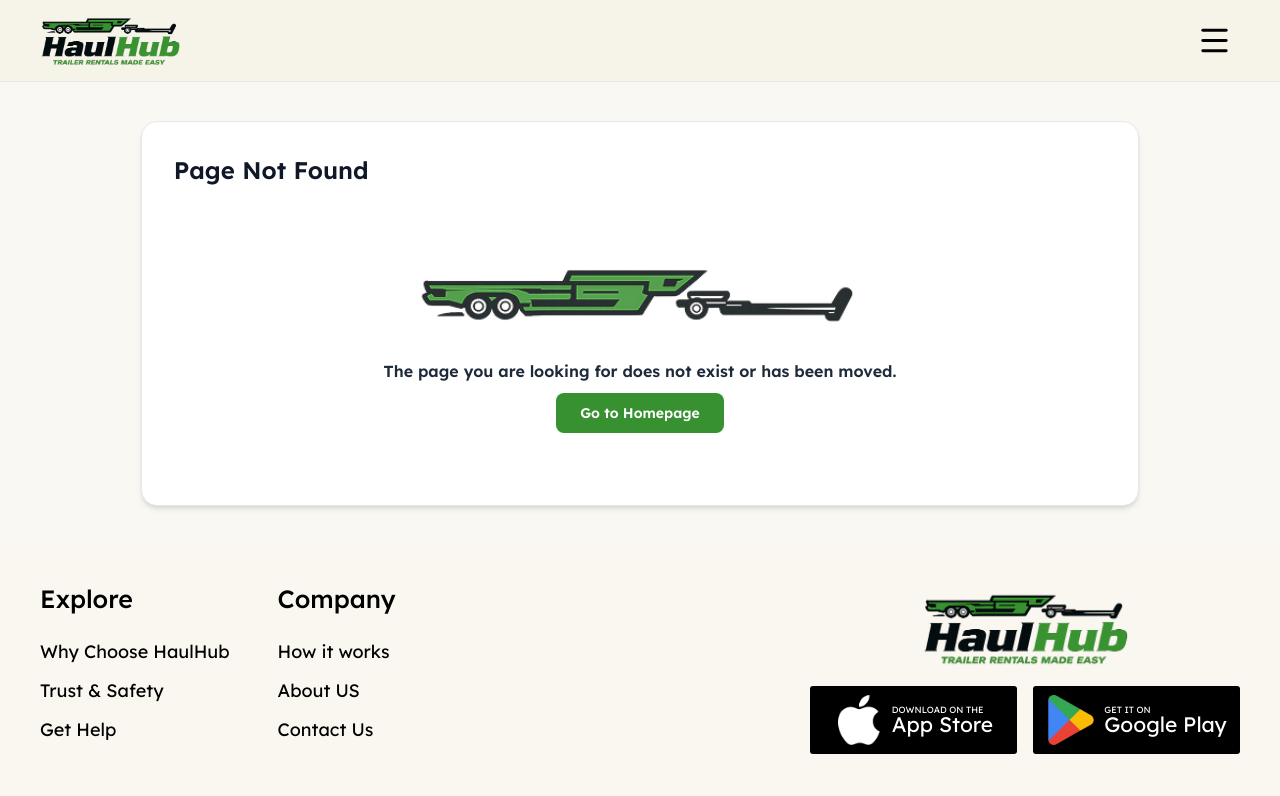
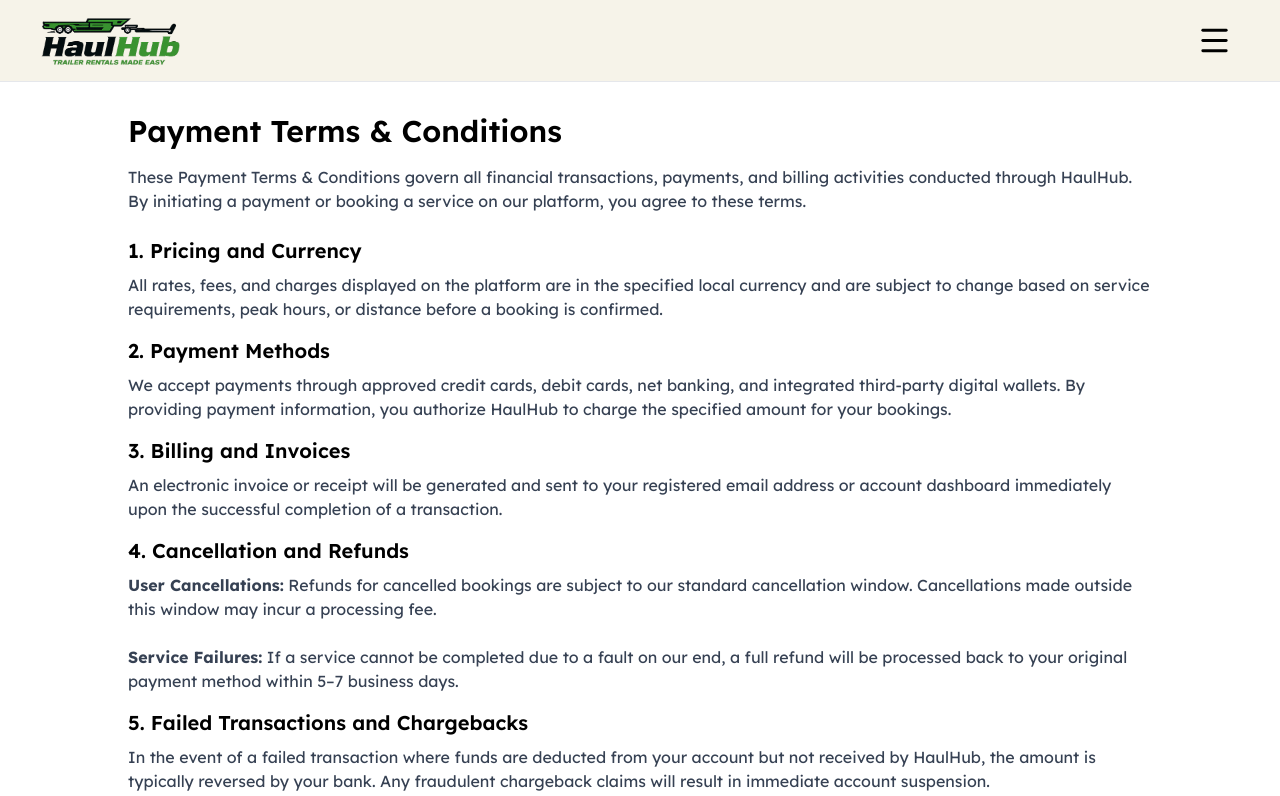
Before and after one commit to devakash400/HaulHub_ReactJS, a React (Create React App) app: page /payment-terms in a window 1280 px wide. Shown: the top 796 px of the page. Built offline with nearby package versions, Linux system fonts and the light colour scheme; no server answers.

Commit message:
bug id 44 in Haulhub Web 10 Jun 2026

```diff
--- a/src/App.tsx
+++ b/src/App.tsx
@@ -49,6 +49,7 @@ import { updateUser } from "./store/authSlice.ts";
 import { getUserProfile } from "./api/userApi.ts";
 import SearchResults from "./pages/SearchResults/SearchResults.tsx";
 import PersonalProfile from "./pages/PersonalProfile/PersonalProfile.tsx";
+import PaymentTerms from "./pages/PaymentTerms.tsx";
 
 type LocationState = {
   backgroundLocation?: Location;
@@ -164,6 +165,7 @@ const App: React.FC = () => {
           <Route path="/get-help" element={<GetHelp />} />
           <Route path="/how-it-works" element={<HowItWorks />} />
           <Route path="/terms" element={<Terms />} />
+          <Route path="/payment-terms" element={<PaymentTerms />} />
           <Route path="/privacy-policy" element={<PrivacyPolicy />} />
           <Route
             path="*"
--- /dev/null
+++ b/src/pages/PaymentTerms.tsx
@@ -0,0 +1,54 @@
+import React from "react";
+
+const PaymentTerms: React.FC = () => {
+  return (
+    <main className="h-full bg-white text-black px-4 py-8 sm:px-10">
+      <div className="mx-auto max-w-5xl">
+        <h1 className="text-3xl font-semibold mb-4">Payment Terms & Conditions</h1>
+        <p className="mb-6 text-gray-700">
+          These Payment Terms & Conditions govern all financial transactions, payments, and billing activities conducted through HaulHub. By initiating a payment or booking a service on our platform, you agree to these terms.
+        </p>
+        <section className="space-y-4">
+          <div>
+            <h2 className="text-xl font-semibold mb-2">
+              1. Pricing and Currency
+            </h2>
+            <p className="text-gray-700">
+              All rates, fees, and charges displayed on the platform are in the specified local currency and are subject to change based on service requirements, peak hours, or distance before a booking is confirmed.
+            </p>
+          </div>
+          <div>
+            <h2 className="text-xl font-semibold mb-2">
+              2. Payment Methods
+            </h2>
+            <p className="text-gray-700">
+              We accept payments through approved credit cards, debit cards, net banking, and integrated third-party digital wallets. By providing payment information, you authorize HaulHub to charge the specified amount for your bookings.
+            </p>
+          </div>
+          <div>
+            <h2 className="text-xl font-semibold mb-2">3. Billing and Invoices</h2>
+            <p className="text-gray-700">
+              An electronic invoice or receipt will be generated and sent to your registered email address or account dashboard immediately upon the successful completion of a transaction.
+            </p>
+          </div>
+          <div>
+            <h2 className="text-xl font-semibold mb-2">4. Cancellation and Refunds</h2>
+            <p className="text-gray-700">
+              <strong>User Cancellations:</strong> Refunds for cancelled bookings are subject to our standard cancellation window. Cancellations made outside this window may incur a processing fee.
+              <br /><br />
+              <strong>Service Failures:</strong> If a service cannot be completed due to a fault on our end, a full refund will be processed back to your original payment method within 5–7 business days.
+            </p>
+          </div>
+          <div>
+            <h2 className="text-xl font-semibold mb-2">5. Failed Transactions and Chargebacks</h2>
+            <p className="text-gray-700">
+              In the event of a failed transaction where funds are deducted from your account but not received by HaulHub, the amount is typically reversed by your bank. Any fraudulent chargeback claims will result in immediate account suspension.
+            </p>
+          </div>
+        </section>
+      </div>
+    </main>
+  );
+};
+
+export default PaymentTerms;
```
